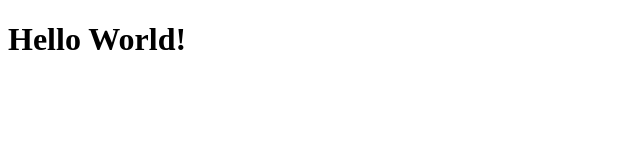
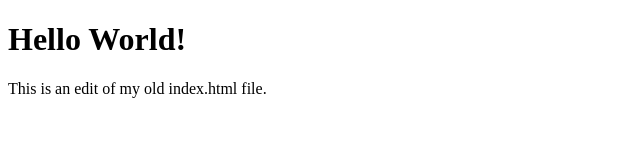
Before and after one commit to AmberH0/Coursera-Web-, a plain HTML site: page index.html in a window 1280 px wide. Shown: the whole page, without its empty margins (0-640 px from the left). Drawn offline with Linux system fonts and the light colour scheme.

Commit message:
Update index.html

```diff
--- a/index.html
+++ b/index.html
@@ -6,5 +6,8 @@
   </head>
   <body>
     <h1>Hello World!</h1>
+    <p>
+      This is an edit of my old index.html file.
+    </p>
   </body>
 </html>
```
